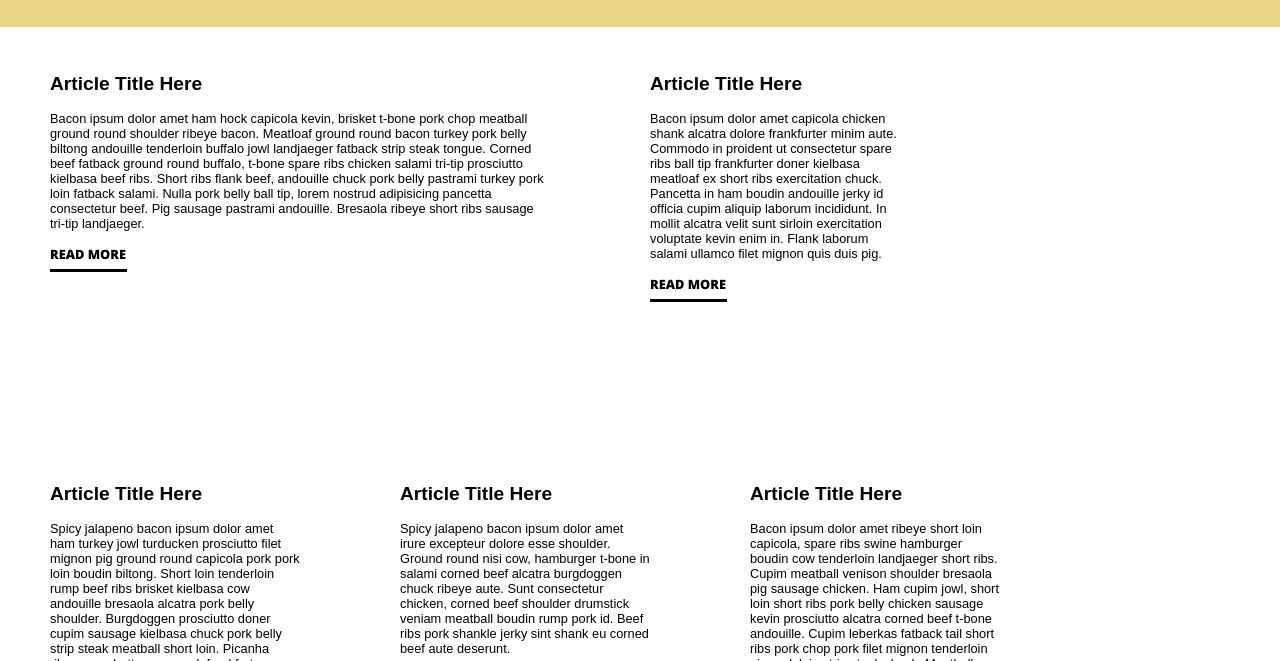
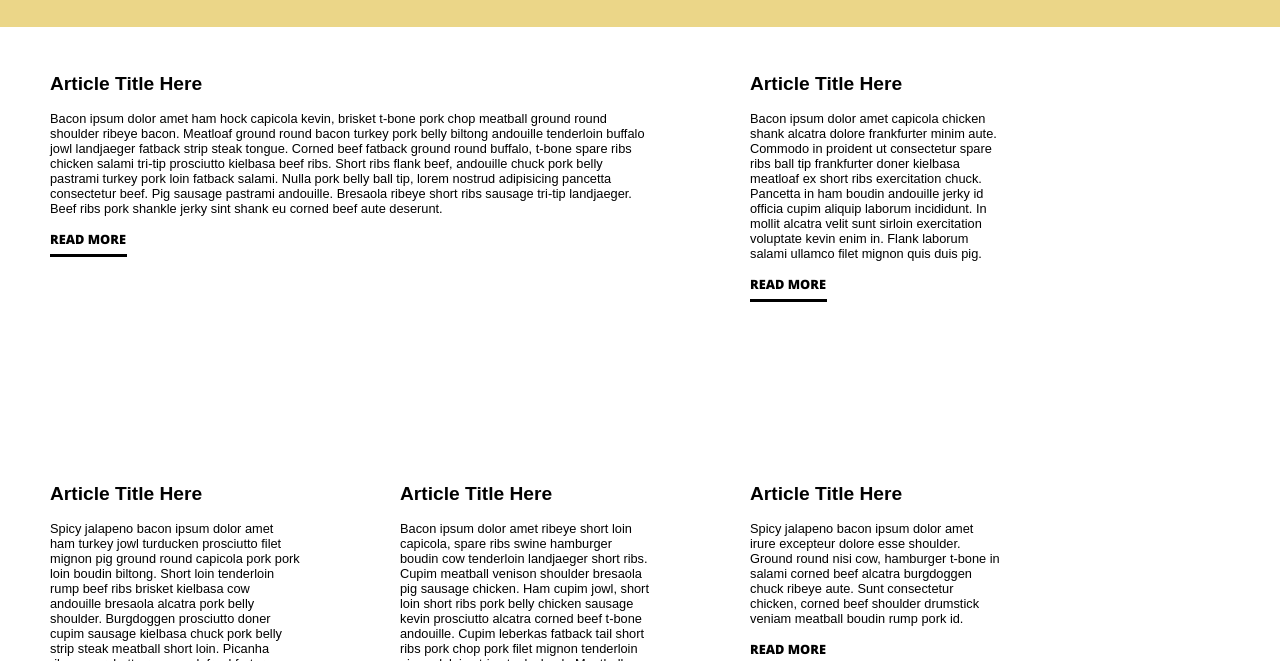
Before and after one commit to benjaminkent/articles, a website: page public/index.html in a window 1280 px wide. Shown: the part 139-800 px from the top of the page. Drawn offline with nearby package versions, Linux system fonts and the light colour scheme.

Commit message:
fixed spacing

```diff
--- a/public/index.html
+++ b/public/index.html
@@ -26,7 +26,8 @@
           strip steak tongue. Corned beef fatback ground round buffalo, t-bone spare ribs chicken salami tri-tip prosciutto
           kielbasa beef ribs. Short ribs flank beef, andouille chuck pork belly pastrami turkey pork loin fatback salami.
           Nulla pork belly ball tip, lorem nostrud adipisicing pancetta consectetur beef. Pig sausage pastrami andouille.
-          Bresaola ribeye short ribs sausage tri-tip landjaeger.</p>
+          Bresaola ribeye short ribs sausage tri-tip landjaeger. Beef ribs pork shankle jerky sint shank eu corned beef aute
+          deserunt.</p>
         <a class="read-more" href="#">read more</a>
         <div class="read-more-underline"></div>
       </article>
@@ -50,20 +51,19 @@
       </article>
       <article>
         <h2 class="article-title">Article Title Here</h2>
-        <p>Spicy jalapeno bacon ipsum dolor amet irure excepteur dolore esse shoulder. Ground round nisi cow, hamburger t-bone
-          in salami corned beef alcatra burgdoggen chuck ribeye aute. Sunt consectetur chicken, corned beef shoulder drumstick
-          veniam meatball boudin rump pork id. Beef ribs pork shankle jerky sint shank eu corned beef aute deserunt.</p>
+        <p>Bacon ipsum dolor amet ribeye short loin capicola, spare ribs swine hamburger boudin cow tenderloin landjaeger
+          short ribs. Cupim meatball venison shoulder bresaola pig sausage chicken. Ham cupim jowl, short loin short ribs
+          pork belly chicken sausage kevin prosciutto alcatra corned beef t-bone andouille. Cupim leberkas fatback tail short
+          ribs pork chop pork filet mignon tenderloin pig pork loin strip steak chuck. Meatball shankle chuck doner alcatra
+          ground round cupim beef ribs ham hock frankfurter.</p>
         <a class="read-more" href="#">read more</a>
         <div class="read-more-underline"></div>
       </article>
       <article>
         <h2 class="article-title">Article Title Here</h2>
-        <p>Bacon ipsum dolor amet ribeye short loin capicola, spare ribs swine hamburger boudin cow tenderloin landjaeger
-          short ribs. Cupim meatball venison shoulder bresaola pig sausage chicken. Ham cupim jowl, short loin short ribs
-          pork belly chicken sausage kevin prosciutto alcatra corned beef t-bone andouille. Cupim leberkas fatback tail short
-          ribs pork chop pork filet mignon tenderloin pig pork loin strip steak chuck. Meatball shankle chuck doner alcatra
-          ground round cupim beef ribs ham hock frankfurter.
-        </p>
+        <p>Spicy jalapeno bacon ipsum dolor amet irure excepteur dolore esse shoulder. Ground round nisi cow, hamburger t-bone
+          in salami corned beef alcatra burgdoggen chuck ribeye aute. Sunt consectetur chicken, corned beef shoulder drumstick
+          veniam meatball boudin rump pork id.</p>
         <a class="read-more" href="#">read more</a>
         <div class="read-more-underline"></div>
       </article>
--- a/public/screen.css
+++ b/public/screen.css
@@ -49,10 +49,7 @@ footer {
 
 main {
   display: flex;
-  flex-direction: row;
   flex-wrap: wrap;
-  justify-content: stretch;
-  align-items: baseline;
 }
 
 .all-main-content {
@@ -60,7 +57,7 @@ main {
 }
 
 .intro-article {
-  width: 500px;
+  width: 600px;
   height: 350px;
 }
 
```
